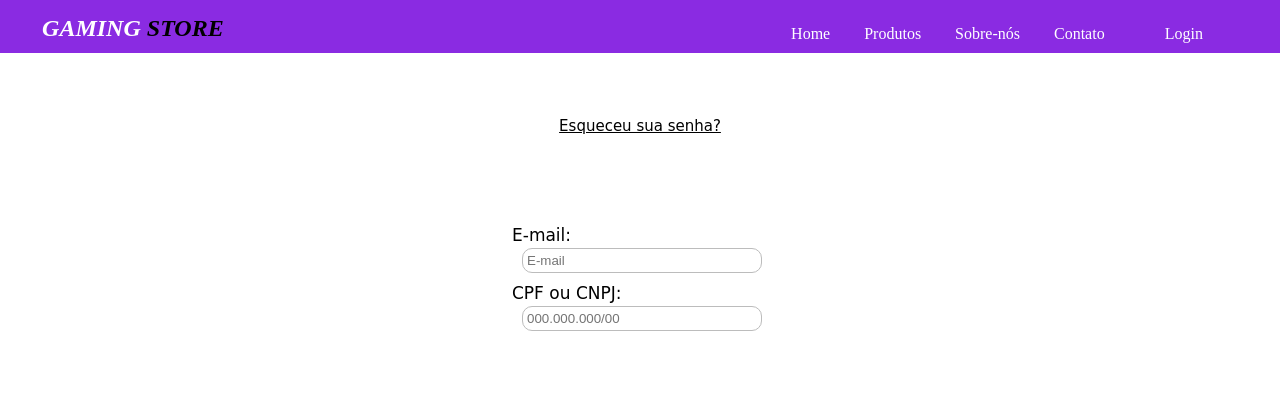
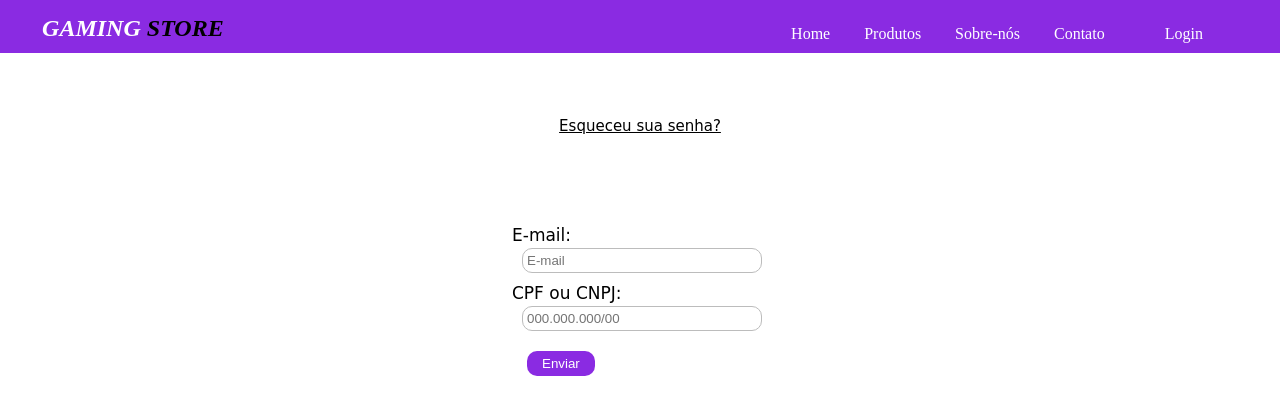
Before and after one commit to menorkc/GamingStore, a plain HTML site: page recupera-senha.html in a window 1280 px wide. Drawn offline with Linux system fonts and the light colour scheme; a web font is replaced by a local one.

Commit message:
Gamming Store Aplha 0.0.3

```diff
--- a/css/style-cadastro.css
+++ b/css/style-cadastro.css
@@ -1,3 +1,30 @@
+/* width */
+
+::-webkit-scrollbar {
+    width: 10px;
+}
+
+
+/* Track */
+
+ ::-webkit-scrollbar-track {
+    background: #f1f1f1;
+}
+
+
+/* Handle */
+
+ ::-webkit-scrollbar-thumb {
+    background: #888;
+}
+
+
+/* Handle on hover */
+
+ ::-webkit-scrollbar-thumb:hover {
+    background: #555;
+}
+
 * {
     font-family: 'Lucida Sans', 'Lucida Sans Regular', 'Lucida Grande', 'Lucida Sans Unicode', Geneva, Verdana, sans-serif;
     padding: 0;
--- a/css/style-contato.css
+++ b/css/style-contato.css
@@ -1,4 +1,32 @@
 @import url('https://fonts.googleapis.com/css2?family=Overlock:wght@700&family=Roboto:wght@700&display=swap');
+
+/* width */
+
+::-webkit-scrollbar {
+    width: 10px;
+}
+
+
+/* Track */
+
+ ::-webkit-scrollbar-track {
+    background: #f1f1f1;
+}
+
+
+/* Handle */
+
+ ::-webkit-scrollbar-thumb {
+    background: #888;
+}
+
+
+/* Handle on hover */
+
+ ::-webkit-scrollbar-thumb:hover {
+    background: #555;
+}
+
 * {
     margin: 0;
     padding: 0;
--- a/css/style-login.css
+++ b/css/style-login.css
@@ -1,4 +1,32 @@
+/* width */
+
+::-webkit-scrollbar {
+    width: 10px;
+}
+
+
+/* Track */
+
+ ::-webkit-scrollbar-track {
+    background: #f1f1f1;
+}
+
+
+/* Handle */
+
+ ::-webkit-scrollbar-thumb {
+    background: #888;
+}
+
+
+/* Handle on hover */
+
+ ::-webkit-scrollbar-thumb:hover {
+    background: #555;
+}
+
 * {
+    scrollbar-gutter: unset;
     font-family: 'Lucida Sans', 'Lucida Sans Regular', 'Lucida Grande', 'Lucida Sans Unicode', Geneva, Verdana, sans-serif;
     padding: 0;
     margin: 0;
--- a/css/style-rs.css
+++ b/css/style-rs.css
@@ -123,3 +123,19 @@
     margin-top: 3px;
     margin-bottom: 10px;
 }
+
+#btn {
+    padding: 5px;
+    padding-left: 15px;
+    padding-right: 15px;
+    margin-top: 10px;
+    margin-left: 15px;
+    border-radius: 10px;
+    border-style: none;
+    color: white;
+    background-color: blueviolet;
+}
+
+#btn:hover {
+    background-color: rgba(94, 21, 163, 0.884);
+}
--- a/css/style-sobre.css
+++ b/css/style-sobre.css
@@ -1,4 +1,32 @@
 @import url('https://fonts.googleapis.com/css2?family=Overlock:wght@700&family=Roboto:wght@700&display=swap');
+
+/* width */
+
+::-webkit-scrollbar {
+    width: 10px;
+}
+
+
+/* Track */
+
+ ::-webkit-scrollbar-track {
+    background: #f1f1f1;
+}
+
+
+/* Handle */
+
+ ::-webkit-scrollbar-thumb {
+    background: #888;
+}
+
+
+/* Handle on hover */
+
+ ::-webkit-scrollbar-thumb:hover {
+    background: #555;
+}
+
 * {
     margin: 0;
     padding: 0;
--- a/css/style.css
+++ b/css/style.css
@@ -1,3 +1,30 @@
+/* width */
+
+::-webkit-scrollbar {
+    width: 10px;
+}
+
+
+/* Track */
+
+ ::-webkit-scrollbar-track {
+    background: #f1f1f1;
+}
+
+
+/* Handle */
+
+ ::-webkit-scrollbar-thumb {
+    background: #888;
+}
+
+
+/* Handle on hover */
+
+ ::-webkit-scrollbar-thumb:hover {
+    background: #555;
+}
+
 * {
     margin: 0;
     padding: 0;
--- a/recupera-senha.html
+++ b/recupera-senha.html
@@ -36,6 +36,8 @@
                 <p>CPF ou CNPJ:</p>
                 <input id="text" type="number" maxlength="12" placeholder="000.000.000/00" />
 
+                <button id="btn" type="button" href="">Enviar</button>
+
             </div>
         </div>
     </section>
```
Also changed, not shown: contato.html (+1 -1 lines), index.html (+1 -1 lines).
